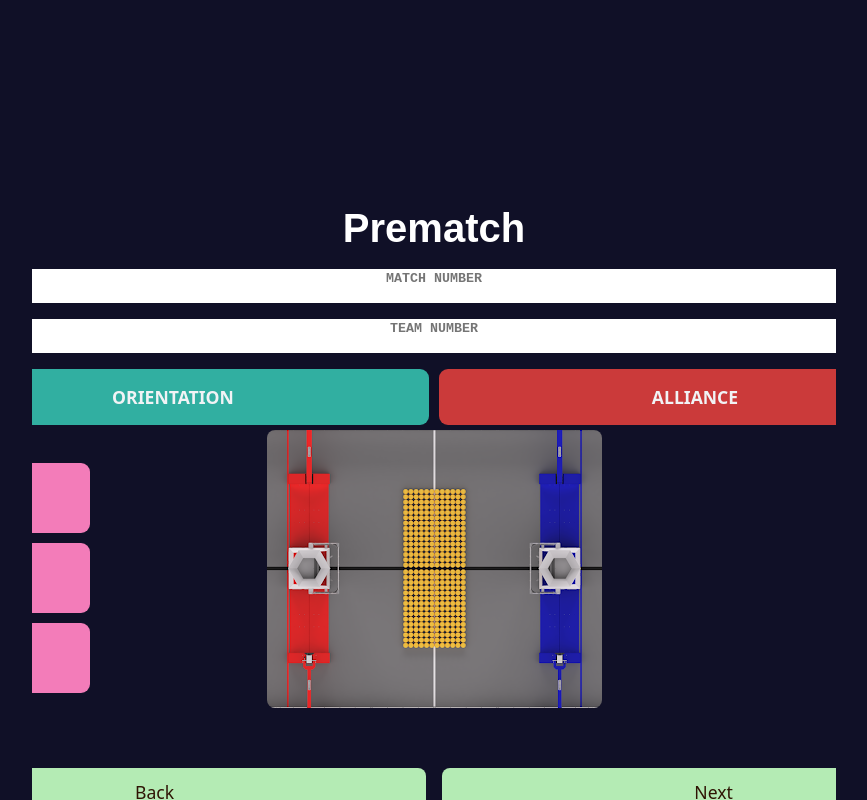
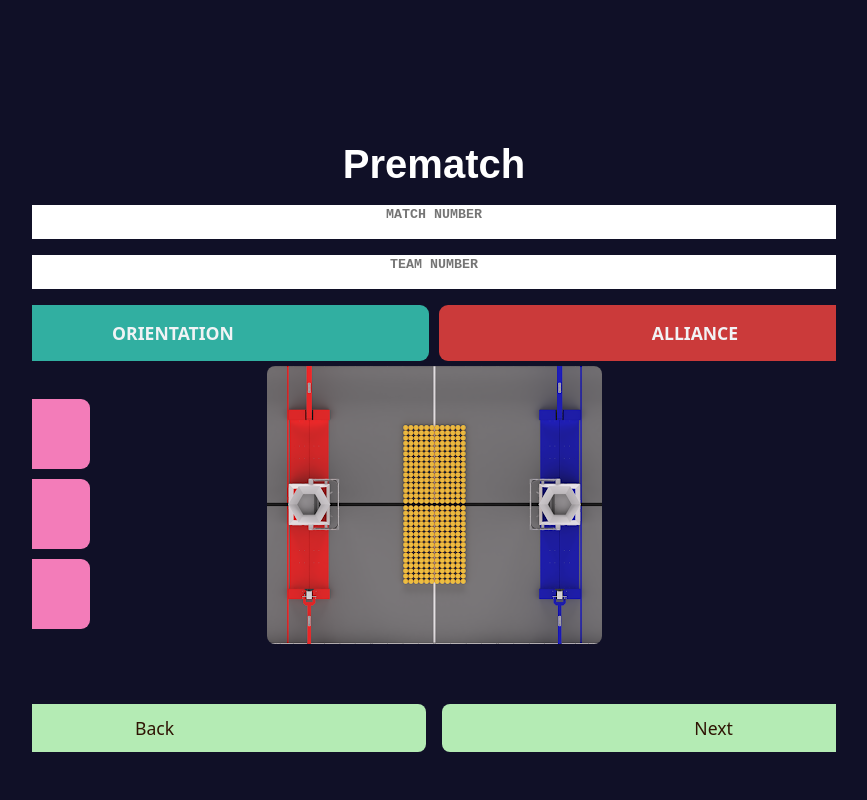
Before and after one commit to RileyGoodXYZ/BreadCompetition, a React (Vite) app: page /prematch in a window 1280 px wide. Shown: the whole page, without its empty margins (206-1073 px from the left). Built offline with nearby package versions, Linux system fonts and the light colour scheme.

Commit message:
fixed prematch formatting

```diff
--- a/src/Prematch.css
+++ b/src/Prematch.css
@@ -17,7 +17,7 @@
     white-space: nowrap;
     font-family: Arial, Helvetica, sans-serif;
     background: none;
-    margin-top: 12rem;
+    margin-top: 8rem;
     margin-bottom: 1rem;
 }
 
```
